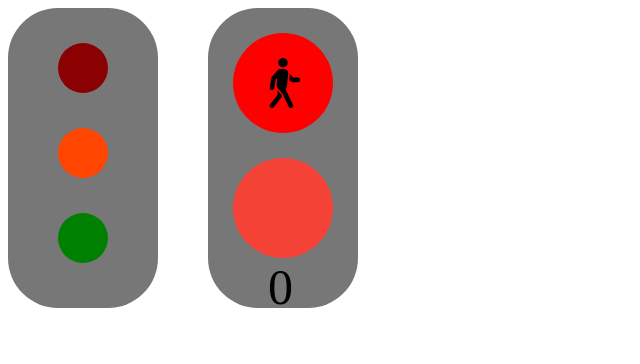
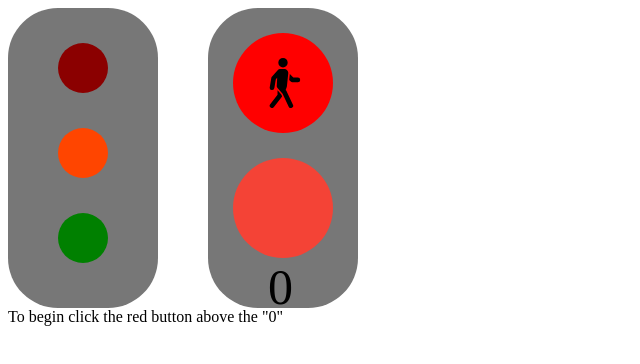
Before and after one commit to BerOSilk/SimpleTrafficLightSimulator, a plain HTML site: page index.html in a window 1280 px wide. Shown: the whole page, without its empty margins (0-640 px from the left). Drawn offline with Linux system fonts and the light colour scheme.

Commit message:
Update index.html

```diff
--- a/index.html
+++ b/index.html
@@ -20,7 +20,7 @@
         <button id="toggle" onclick="toggle()"></button>
         <span id="timer">0</span>
     </div>
-
+    <div>To begin click the red button above the "0"</div>
     <script src="index.js"></script>
 </body>
 </html>
```
